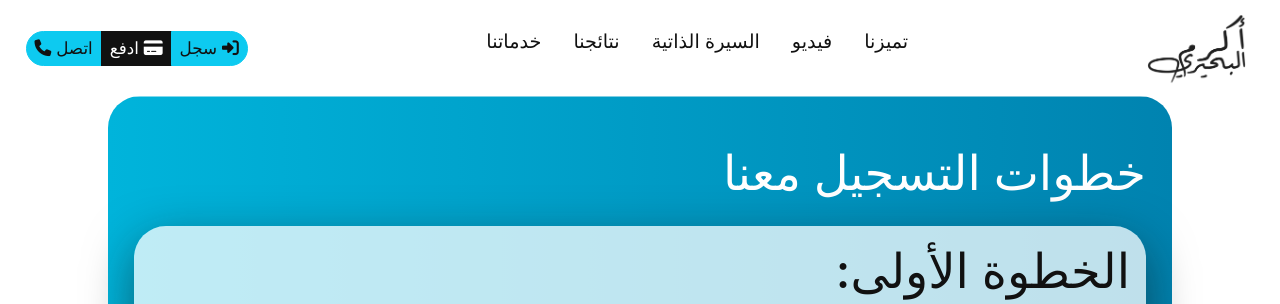
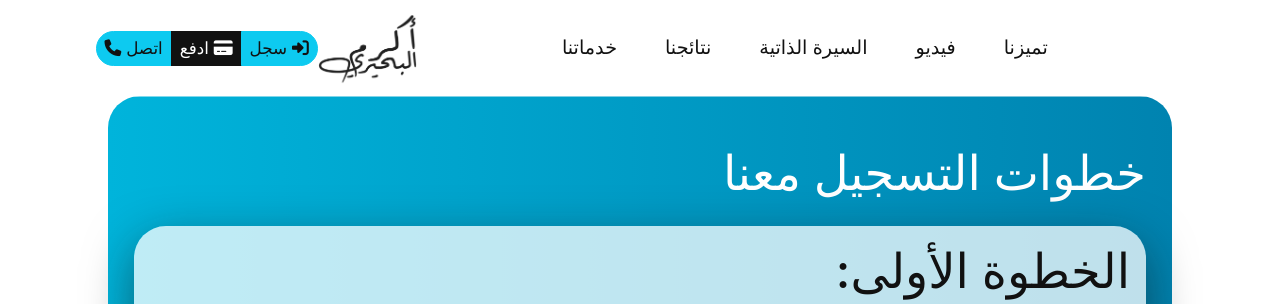
Before and after one commit to K-Elb/akramelbehiri, a plain HTML site: page form.html in a window 1280 px wide. Shown: the top 304 px of the page. Drawn offline with Linux system fonts and the light colour scheme.

Commit message:
Add files via upload

```diff
--- a/form.html
+++ b/form.html
@@ -16,29 +16,28 @@
   <main >
 
     <!--Navigation Bar-->
-    <nav class="navbar navbar-expand-lg navbar-dark bg-body-tertiary fixed-top" id="navScroll">
-      <div class="container-fluid">
+    <nav id="navScroll" class="navbar navbar-expand-xl navbar-dark fixed-top " tabindex="0">
+      <div class="container">
 
-        <button class="navbar-toggler" type="button" data-bs-toggle="offcanvas" data-bs-target="#offcanvasNavbar" aria-controls="offcanvasNavbar" aria-label="Toggle navigation">
+        <button class="navbar-toggler" type="button" data-bs-toggle="collapse" data-bs-target="#navbarSupportedContent"
+        aria-controls="navbarSupportedContent" aria-expanded="false" aria-label="Toggle navigation">
           <span class="btn-info"><i class="fas fa-bars" style="color: black;"></i></span>
         </button>
 
-        <div class="offcanvas offcanvas-start" tabindex="-1" id="offcanvasNavbar" aria-labelledby="offcanvasNavbarLabel">
-          <div class="offcanvas-header">
-            <button type="button" class="btn-close" data-bs-dismiss="offcanvas" aria-label="Close"></button>
-            <h5 class="offcanvas-title" id="offcanvasNavbarLabel"><a class="navbar-brand" href="index.html">
-              <img src="img/logo.png" class="img-fluid" loading="lazy" style="height:60px">
-            </a></h5>
-          </div>
-          <div class="offcanvas-body">
-            <ul class="navbar-nav">
-              <div class="btn-group btn-group-sm py-vh-1">
-                <a href="tel:+971505134521" aria-label="Go to form" class="btn btn-info"><i class="fas fa-phone"></i> اتصل</a>
-                <a href="#" class="btn btn-black">ادفع <i class="fas fa-credit-card"></i></a>
-                <a href="form.html" class="btn btn-info">سجل <i class="fas fa-sign-in-alt"></i></a>
+        <ul class="navbar-nav ml-auto">
+          <div class="btn-group py-vh-1">
+            <a href="tel:+971505134521" aria-label="Go to form" class="btn btn-sm btn-info"><i class="fas fa-phone"></i> اتصل</a>
+            <a href="https://buy.stripe.com/test_eVa17GfKsgdMgJa5kk" class="btn btn-sm btn-black">ادفع <i class="fas fa-credit-card"></i></a>
+            <a href="form.html" class="btn btn-sm btn-info">سجل <i class="fas fa-sign-in-alt"></i></a>
           </div>
         </ul>
-            <ul class="navbar-nav text-end ms-auto me-auto mb-2 mb-lg-0">
+
+        <a class="navbar-brand text-end" href="#">
+          <img src="img/logo.png" class="img-fluid" loading="lazy" style="height: 70px">
+        </a>
+
+        <div class="collapse navbar-collapse text-end" id="navbarSupportedContent">
+          <ul class="navbar-nav text-end ms-auto me-auto">
             <li class="nav-item">
               <a class="nav-link fs-7 text-black" href="index.html#Services">خدماتنا </a>
             </li>
@@ -57,14 +56,9 @@
           </ul>
         </div>
       </div>
-
-        <a class="navbar-brand" href="index.html">
-          <img src="img/logo.png" class="img-fluid" loading="lazy" style="height: 70px">
-        </a>
-
-      </div>
     </nav>
     <!--Navigation Bar-->
+
 
     <!--Progress bar-->
     <div class="fixed-top">
@@ -136,10 +130,10 @@
               <a class="nav-link link-secondary ps-0" href="index.html#Services">خدماتنا</a>
             </li>
             <li class="nav-item">
-              <a class="nav-link link-secondary ps-0" href="index.html#Bio">السيرة الذاتية</a>
+              <a class="nav-link link-secondary ps-0" href="index.html#Achieve">نتائجنا</a>
             </li>
             <li class="nav-item">
-              <a class="nav-link link-secondary ps-0" href="index.html#Achieve">نتائجنا</a>
+              <a class="nav-link link-secondary ps-0" href="index.html#Bio">السيرة الذاتية</a>
             </li>
             <li class="nav-item">
               <a class="nav-link link-secondary ps-0" href="index.html#Achieve">فيديو</a>
```
Lines whose indentation alone changed are shown as unchanged.
